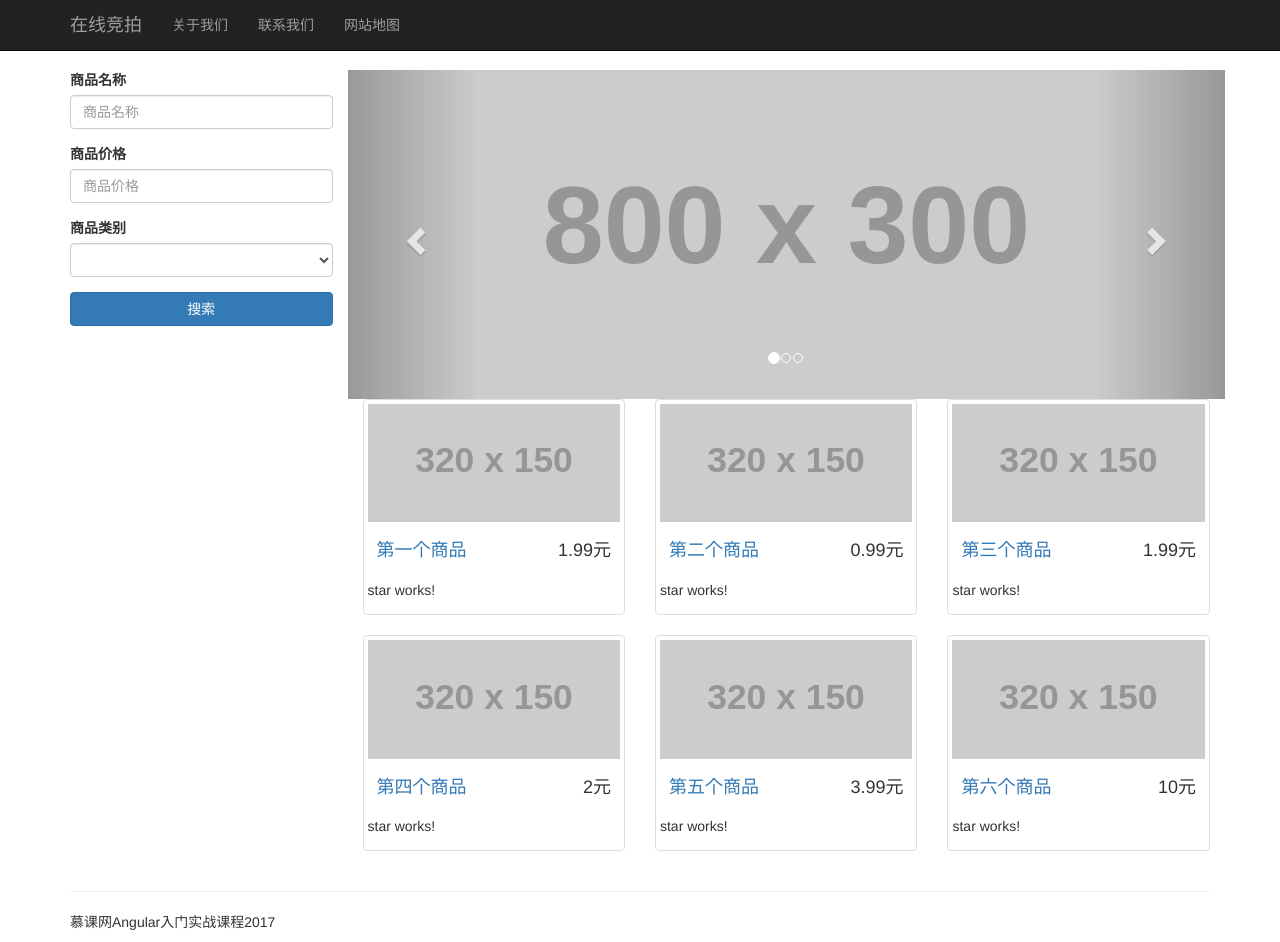
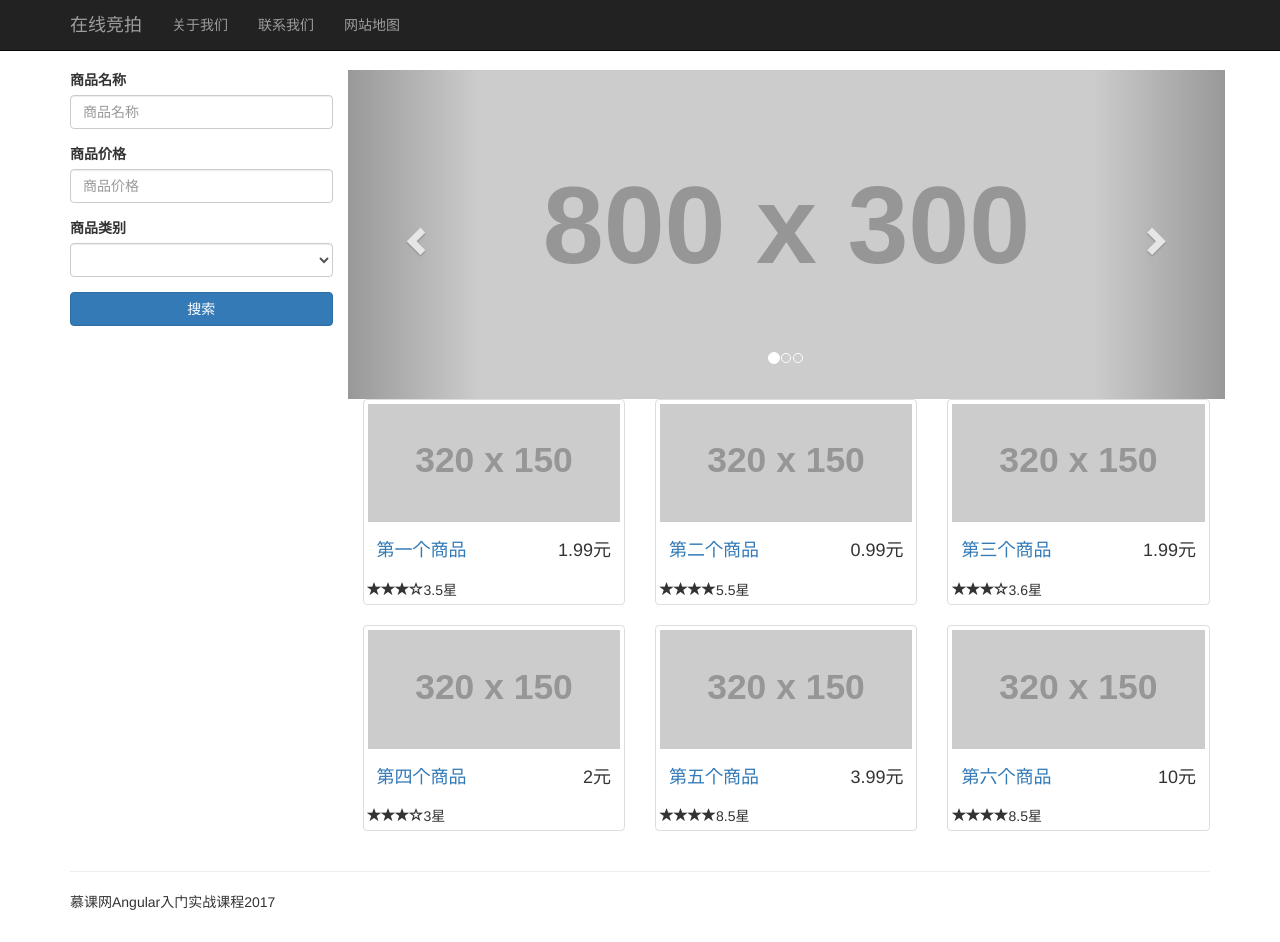
Before and after one commit to wyl530197181/angularExample, an Angular app: page / in a window 1280 px wide. Built offline with nearby package versions, Linux system fonts and the light colour scheme.

Commit message:
星级评价组件ui

```diff
--- a/src/app/product/product.component.html
+++ b/src/app/product/product.component.html
@@ -7,7 +7,7 @@
   <p>{{product.desc}}</p>
 </div>
 <div>
-  <app-star></app-star>
+  <app-star [rating]='product.rating'></app-star>
 </div>
   </div>
 </div>
--- a/src/app/star/star.component.html
+++ b/src/app/star/star.component.html
@@ -1,3 +1,6 @@
-<p>
-  star works!
-</p>
+<div>
+  <span *ngFor='let star of stars' class="glyphicon glyphicon-star "
+  [class.glyphicon-star-empty]='star'
+  aria-hidden="true"></span>
+  <span>{{rating}}星</span>
+</div>
--- a/src/app/star/star.component.ts
+++ b/src/app/star/star.component.ts
@@ -1,4 +1,4 @@
-import { Component, OnInit } from '@angular/core';
+import { Component, Input, OnInit } from '@angular/core';
 
 @Component({
   selector: 'app-star',
@@ -6,10 +6,16 @@ import { Component, OnInit } from '@angular/core';
   styleUrls: ['./star.component.css']
 })
 export class StarComponent implements OnInit {
-
+  @Input()// StarComponent rating属性由其父组件传递给她
+  private rating: number = 0;
+  private stars: boolean[];
   constructor() { }
 
   ngOnInit() {
+    this.stars = [];
+    for (let i = 1; i < 5; i++) {
+      this.stars.push(i > this.rating);
+    }
   }
 
 }
```
